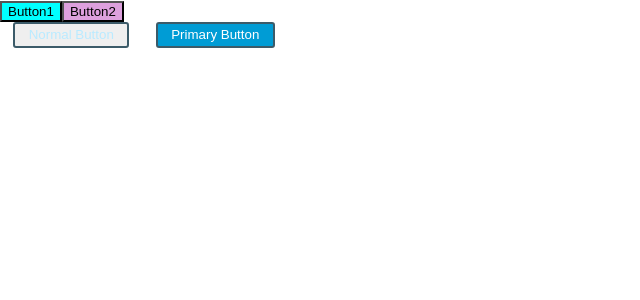
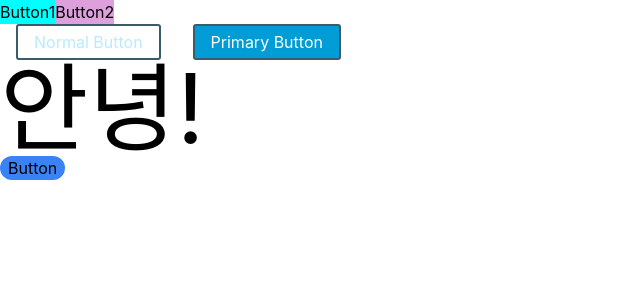
Before and after one commit to keonwooo/pracReact, a React (Create React App) app in the folder basic/: page / in a window 1280 px wide. Shown: the top 300 px of the page, without its empty margins (0-640 px from the left). Built offline with nearby package versions, Linux system fonts and the light colour scheme.

Commit message:
[2024.08.10] 1. CSS 프레임워크 사용 (TailWindComponent)

```diff
--- a/basic/package.json
+++ b/basic/package.json
@@ -38,5 +38,8 @@
       "last 1 firefox version",
       "last 1 safari version"
     ]
+  },
+  "devDependencies": {
+    "tailwindcss": "^3.4.9"
   }
 }
--- a/basic/src/App.js
+++ b/basic/src/App.js
@@ -1,36 +1,18 @@
-import styled, {css} from 'styled-components';
+
 import './App.css';
 import Button1 from './components/Button1';
 import Button2 from './components/Button2';
+import StyledComponent from './components/StyledComponent';
+import TailWindComponent from './components/TailWindComponent';
 
-const Container = styled.div`
-  display: flex;
-`;
 
-const Button = styled.button`
-  backgroud: transparent;
-  border-radius: 3px;
-  border: 2px solid #3c5b69;
-  color: #b9eaff;
-  margin: 0 1em;
-  padding: 0.25em 1em;
-  ${(props) =>
-    props.primary &&
-    css`
-      background: #009cd5;
-      color: white;
-    `};
-  }
-`
 function App() {
   return (
     <>
       <Button1 />
       <Button2 />
-      <Container>
-        <Button>Normal Button</Button>
-        <Button primary>Primary Button</Button>
-      </Container>
+      <StyledComponent />
+      <TailWindComponent />
     </>
   );
 }
--- /dev/null
+++ b/basic/src/components/StyledComponent.jsx
@@ -0,0 +1,30 @@
+import styled, {css} from 'styled-components';
+
+const Container = styled.div`
+  display: flex;
+`;
+
+const Button = styled.button`
+  backgroud: transparent;
+  border-radius: 3px;
+  border: 2px solid #3c5b69;
+  color: #b9eaff;
+  margin: 0 1em;
+  padding: 0.25em 1em;
+  ${(props) =>
+    props.primary &&
+    css`
+      background: #009cd5;
+      color: white;
+    `};
+  }
+`
+
+export default function StyledComponent() {
+    return (
+        <Container>
+            <Button>Normal Button</Button>
+            <Button primary>Primary Button</Button>
+        </Container>
+    )
+}
--- /dev/null
+++ b/basic/src/components/TailWindComponent.jsx
@@ -0,0 +1,8 @@
+import React from "react"
+
+export default function TailWindComponent() {
+    return <div>
+      <h1 className="text-8xl">안녕!</h1>
+      <button className="bg-blue-500 rounded-xl px-2">Button</button>
+    </div>;
+}
--- a/basic/src/index.css
+++ b/basic/src/index.css
@@ -1,3 +1,7 @@
+@tailwind base;
+@tailwind components;
+@tailwind utilities;
+
 body {
   margin: 0;
   font-family: -apple-system, BlinkMacSystemFont, 'Segoe UI', 'Roboto', 'Oxygen',
--- /dev/null
+++ b/basic/tailwind.config.js
@@ -0,0 +1,8 @@
+/** @type {import('tailwindcss').Config} */
+module.exports = {
+  content: ["./src/**/*.{js,jsx,ts,tsx}"],
+  theme: {
+    extend: {},
+  },
+  plugins: [],
+}
```
Also changed, not shown: 2 other files (tests, documents, lock files or other folders).
